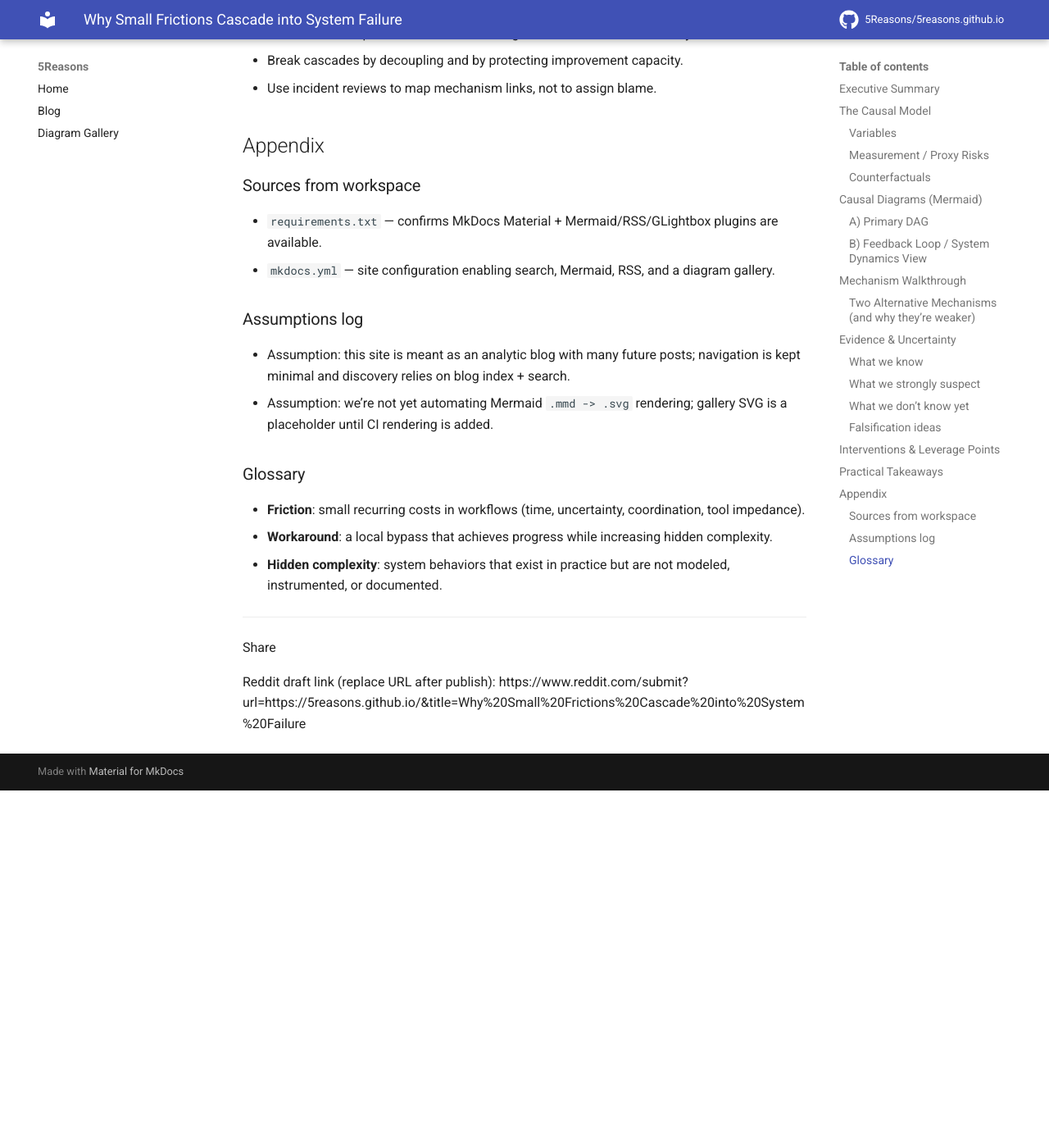
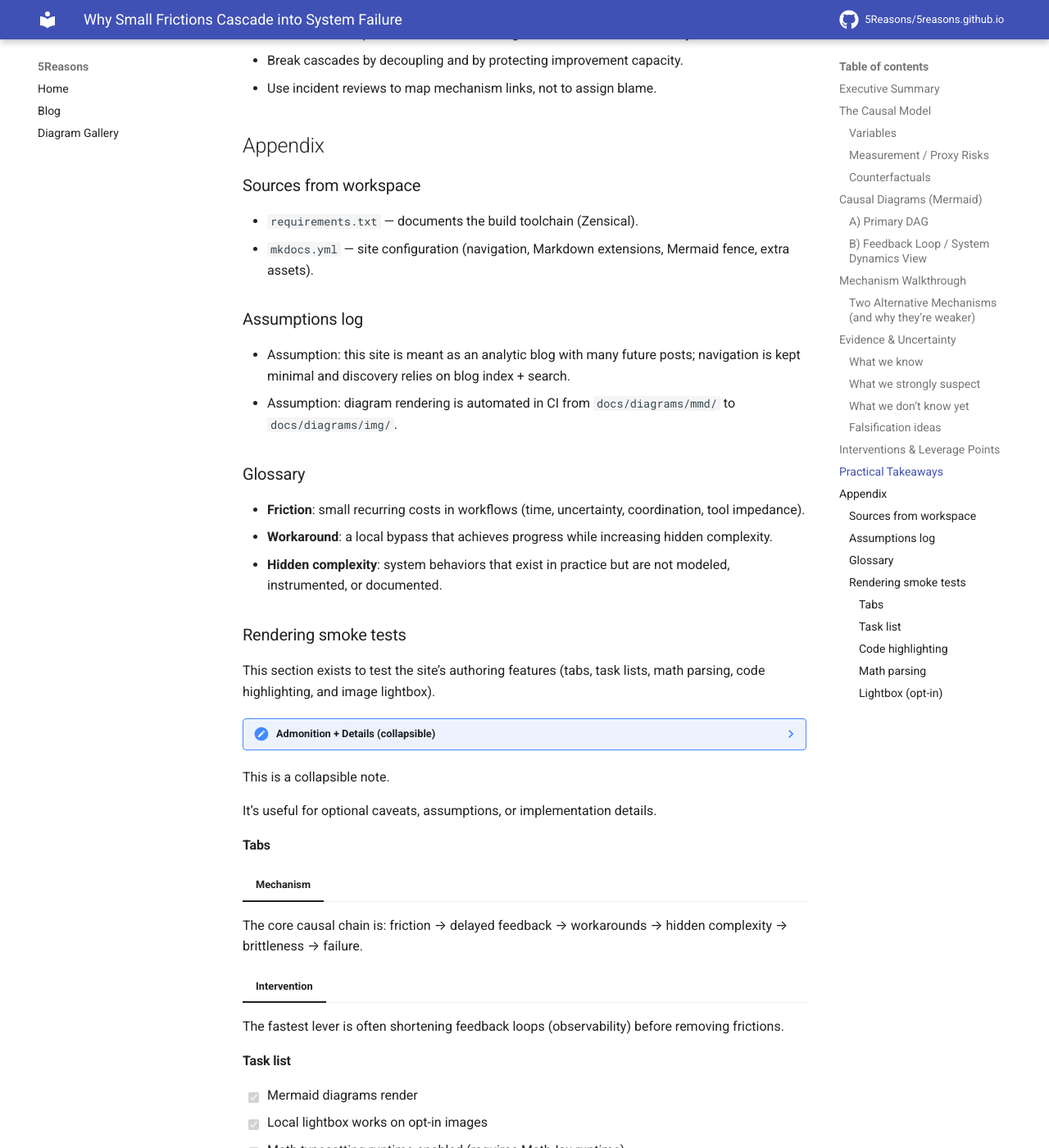
Before and after one commit to 5Reasons/5reasons.github.io, an MkDocs documentation site: the page built from docs/blog/posts/2026-01-16_why-small-frictions-cascade-into-system-failure.md, in a window 1280 px wide and 1400 px high, scrolled down 4893 px. Shown: the whole window at 82% size. Built offline with MkDocs 1.6.1 and Material for MkDocs 9.7.7, drawn with Linux system fonts in a browser that asks for light colours; comment, search, counter and statistics services are not loaded; before the commit the page ends 5857 px from its top, so only the background shows below that; some of the changed text lies outside the part shown.

Commit message:
Add markdown rendering smoke tests

````diff
--- a/docs/blog/posts/2026-01-16_why-small-frictions-cascade-into-system-failure.md
+++ b/docs/blog/posts/2026-01-16_why-small-frictions-cascade-into-system-failure.md
@@ -194,13 +194,13 @@
 
 ### Sources from workspace
 
-- `requirements.txt` — confirms MkDocs Material + Mermaid/RSS/GLightbox plugins are available.
-- `mkdocs.yml` — site configuration enabling search, Mermaid, RSS, and a diagram gallery.
+- `requirements.txt` — documents the build toolchain (Zensical).
+- `mkdocs.yml` — site configuration (navigation, Markdown extensions, Mermaid fence, extra assets).
 
 ### Assumptions log
 
 - Assumption: this site is meant as an analytic blog with many future posts; navigation is kept minimal and discovery relies on blog index + search.
-- Assumption: we’re not yet automating Mermaid `.mmd -> .svg` rendering; gallery SVG is a placeholder until CI rendering is added.
+- Assumption: diagram rendering is automated in CI from `docs/diagrams/mmd/` to `docs/diagrams/img/`.
 
 ### Glossary
 
@@ -208,6 +208,67 @@
 - **Workaround**: a local bypass that achieves progress while increasing hidden complexity.
 - **Hidden complexity**: system behaviors that exist in practice but are not modeled, instrumented, or documented.
 
+### Rendering smoke tests
+
+This section exists to test the site’s authoring features (tabs, task lists, math parsing, code highlighting, and image lightbox).
+
+??? note "Admonition + Details (collapsible)"
+  This is a collapsible note.
+
+  It’s useful for optional caveats, assumptions, or implementation details.
+
+#### Tabs
+
+=== "Mechanism"
+
+  The core causal chain is: friction → delayed feedback → workarounds → hidden complexity → brittleness → failure.
+
+=== "Intervention"
+
+  The fastest lever is often shortening feedback loops (observability) before removing frictions.
+
+#### Task list
+
+- [x] Mermaid diagrams render
+- [x] Local lightbox works on opt-in images
+- [ ] Math typesetting runtime enabled (requires MathJax runtime)
+
+#### Code highlighting
+
+```python linenums="1" hl_lines="2 5"
+def classify_workaround(risk, visibility):
+  if visibility == "hidden":
+    return "high-risk"
+  if risk > 0.7:
+    return "high-risk"
+  return "acceptable"
+```
+
+Inline code highlighting (via InlineHilite): `#!python print("hello")`
+
+#### Math parsing
+
+Inline math: \(Y = f(X, M, Z, C)\).
+
+Block math:
+
+\[
+\mathbb{E}[Y \mid do(X=x)] - \mathbb{E}[Y \mid do(X=x')]\
+\]
+
+!!! info
+  Math parsing is enabled via `pymdownx.arithmatex`. Rendering requires a MathJax runtime script. We currently only include a local configuration file.
+
+#### Lightbox (opt-in)
+
+![System failure diagram preview](../../diagrams/img/why-small-frictions-cascade-into-system-failure.svg){ .glightbox }
+
+<div markdown="1">
+
+This paragraph is rendered **inside HTML** to confirm `md_in_html` works.
+
+</div>
+
 ---
 
 Share
````
